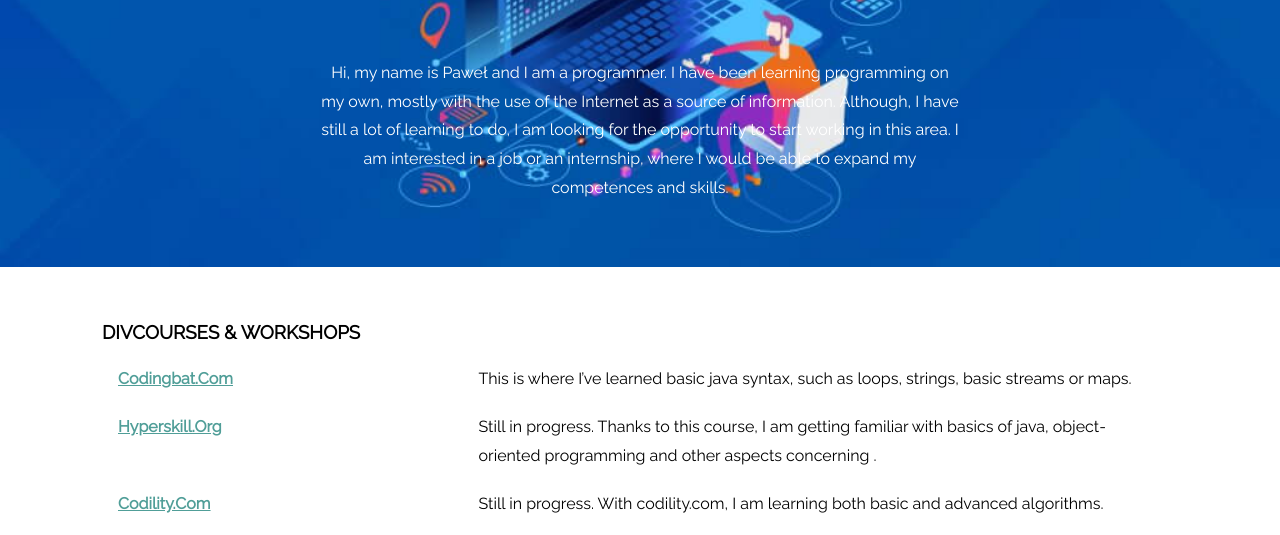
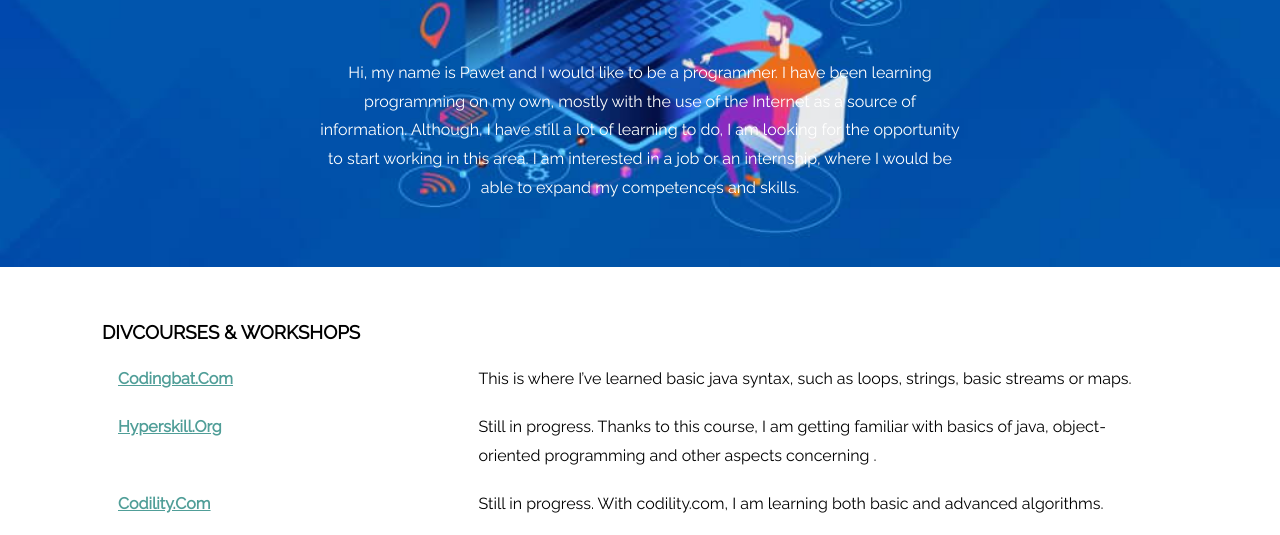
Before and after one commit to pciesielski26300/CVPawelCiesielski, a plain HTML site: page index.html in a window 1280 px wide. Shown: the part 258-793 px from the top of the page. Drawn offline with Linux system fonts and the light colour scheme.

Commit message:
Paweł Ciesielski CV

```diff
--- a/index.html
+++ b/index.html
@@ -17,7 +17,7 @@
         </div>
         <h1>Paweł Ciesielski</h1>
         <section>
-            <p>Hi, my name is Paweł and I am a programmer. I have been learning programming on my own, mostly with the use of the Internet as a source of information. Although, I have still a lot of learning to do, I am looking for the opportunity to start working in this area. I am interested in a job or an internship, where I would be able to expand my competences and skills.</p>
+            <p>Hi, my name is Paweł and I would like to be a programmer. I have been learning programming on my own, mostly with the use of the Internet as a source of information. Although, I have still a lot of learning to do, I am looking for the opportunity to start working in this area. I am interested in a job or an internship, where I would be able to expand my competences and skills.</p>
         </section>
     </header>
     <main>
```
